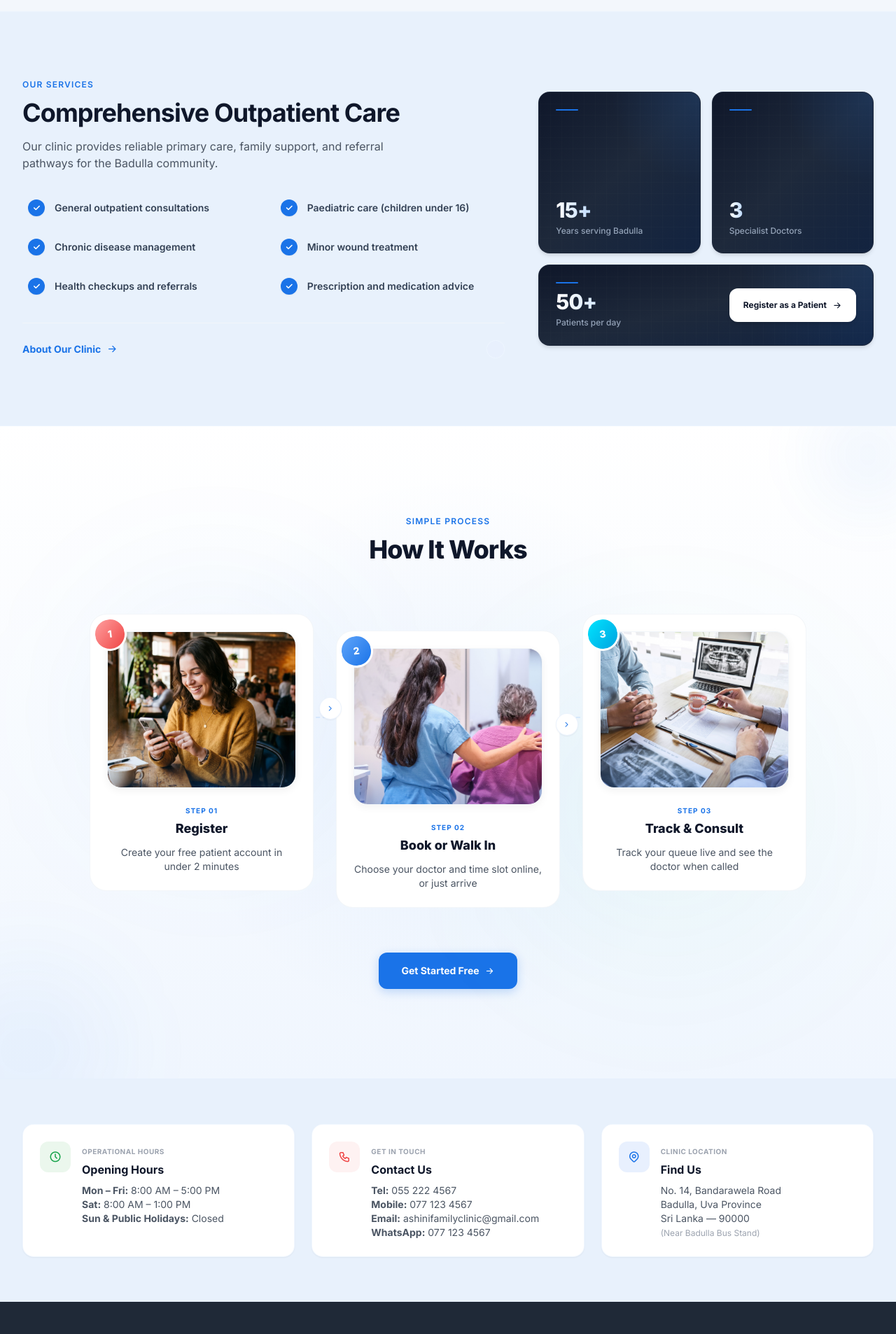
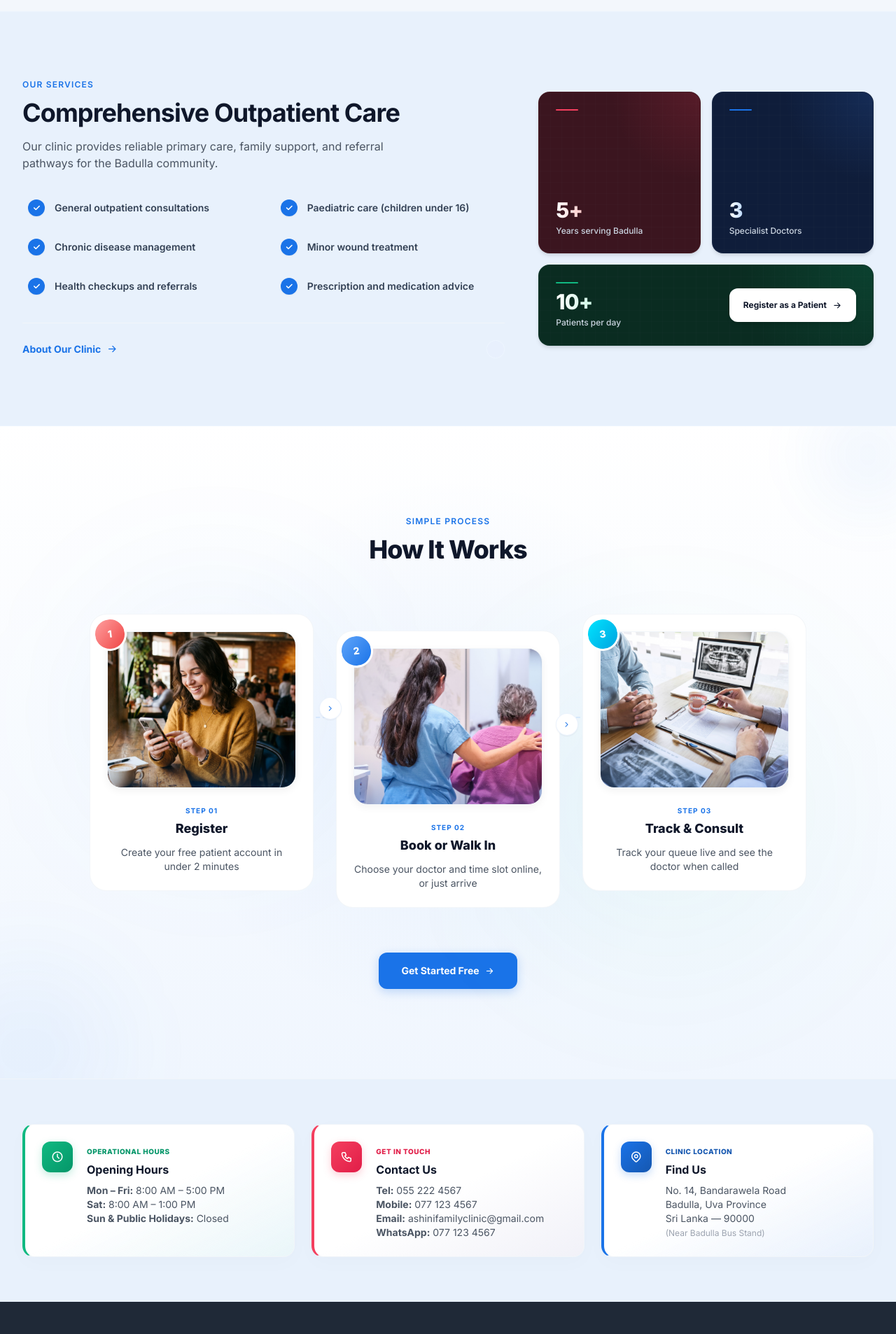
Before and after one commit to SajithNuski/Flowcare-clinic-management-system, a React (Vite) app in the folder frontend/: page / in a window 1280 px wide. Shown: the part 2420-4326 px from the top of the page at 70% size. Built offline with nearby package versions, Linux system fonts and the light colour scheme; no server answers.

Commit message:
update design in landing page

```diff
--- a/frontend/src/pages/LandingPage.jsx
+++ b/frontend/src/pages/LandingPage.jsx
@@ -13,6 +13,122 @@ import walkingImg from "../assets/images/walking.png";
 import consultImg from "../assets/images/cunsult.png";
 import ashiniLogo from "../assets/images/Ashini logo.png";
 import clinicImage from "../assets/images/clinic image.png";
+
+const CountUp = ({ end, duration = 1500, suffix = "" }) => {
+  const [count, setCount] = useState(0);
+  const elementRef = useRef(null);
+
+  useEffect(() => {
+    let start = 0;
+    const endVal = parseInt(end, 10);
+    if (isNaN(endVal)) return;
+
+    let observer;
+    let animationFrameId;
+
+    const startAnimation = () => {
+      const startTime = performance.now();
+
+      const animate = (currentTime) => {
+        const elapsedTime = currentTime - startTime;
+        const progress = Math.min(elapsedTime / duration, 1);
+
+        // Easing function: easeOutQuad
+        const easeProgress = progress * (2 - progress);
+
+        const currentCount = Math.floor(easeProgress * endVal);
+        setCount(currentCount);
+
+        if (progress < 1) {
+          animationFrameId = requestAnimationFrame(animate);
+        } else {
+          setCount(endVal);
+        }
+      };
+
+      animationFrameId = requestAnimationFrame(animate);
+    };
+
+    observer = new IntersectionObserver(
+      (entries) => {
+        if (entries[0].isIntersecting) {
+          startAnimation();
+          observer.disconnect();
+        }
+      },
+      { threshold: 0.1 }
+    );
+
+    if (elementRef.current) {
+      observer.observe(elementRef.current);
+    }
+
+    return () => {
+      if (observer) observer.disconnect();
+      if (animationFrameId) cancelAnimationFrame(animationFrameId);
+    };
+  }, [end, duration]);
+
+  return <span ref={elementRef}>{count}{suffix}</span>;
+};
+
+const getGradientForDoctor = (name = "") => {
+  const gradients = [
+    "from-[#3B82F6] to-[#06B6D4]", // Blue-Cyan
+    "from-[#10B981] to-[#3B82F6]", // Emerald-Blue
+    "from-[#EC4899] to-[#8B5CF6]", // Pink-Purple
+    "from-[#F59E0B] to-[#EF4444]", // Amber-Red
+    "from-[#6366F1] to-[#D946EF]", // Indigo-Fuchsia
+  ];
+  let hash = 0;
+  for (let i = 0; i < name.length; i++) {
+    hash = name.charCodeAt(i) + ((hash << 5) - hash);
+  }
+  const idx = Math.abs(hash) % gradients.length;
+  return gradients[idx];
+};
+
+const getSpecialtyStyles = (specialty = "") => {
+  const s = specialty.toLowerCase();
+  if (s.includes("cardio")) {
+    return {
+      badgeBg: "bg-rose-50/95 border-rose-100/60 text-rose-600",
+      hoverBorder: "hover:border-rose-300 hover:shadow-[0_20px_40px_rgba(244,63,94,0.08)]",
+      iconColor: "text-rose-500",
+      bulletBg: "bg-rose-50",
+      calendarColor: "text-rose-500 bg-rose-50",
+      briefcaseColor: "text-rose-500 bg-rose-50"
+    };
+  }
+  if (s.includes("paediat") || s.includes("pediat") || s.includes("child") || s.includes("baby")) {
+    return {
+      badgeBg: "bg-amber-50/95 border-amber-100/60 text-amber-600",
+      hoverBorder: "hover:border-amber-300 hover:shadow-[0_20px_40px_rgba(245,158,11,0.08)]",
+      iconColor: "text-amber-500",
+      bulletBg: "bg-amber-50",
+      calendarColor: "text-amber-500 bg-amber-50",
+      briefcaseColor: "text-amber-500 bg-amber-50"
+    };
+  }
+  if (s.includes("physician") || s.includes("general") || s.includes("practi")) {
+    return {
+      badgeBg: "bg-emerald-50/95 border-emerald-100/60 text-emerald-600",
+      hoverBorder: "hover:border-emerald-300 hover:shadow-[0_20px_40px_rgba(16,185,129,0.08)]",
+      iconColor: "text-emerald-500",
+      bulletBg: "bg-emerald-50",
+      calendarColor: "text-emerald-500 bg-emerald-50",
+      briefcaseColor: "text-emerald-500 bg-emerald-50"
+    };
+  }
+  return {
+    badgeBg: "bg-blue-50/95 border-blue-100/60 text-[#1A73E8]",
+    hoverBorder: "hover:border-blue-300 hover:shadow-[0_20px_40px_rgba(26,115,232,0.08)]",
+    iconColor: "text-[#1A73E8]",
+    bulletBg: "bg-blue-50",
+    calendarColor: "text-[#1A73E8] bg-blue-50",
+    briefcaseColor: "text-[#1A73E8] bg-blue-50"
+  };
+};
 
 const featureItems = [
   {
@@ -637,52 +753,52 @@ function LandingPage() {
             {/* Right Column: Modern Multiple Square Shapes (Stats Cards Grid) */}
             <div className="lg:col-span-5">
               <div className="grid grid-cols-2 gap-4">
-                {/* Stat 1: 15+ Years */}
-                <div className="relative aspect-square rounded-2xl bg-gradient-to-br from-[#0F172A] via-[#1E293B] to-[#122340] p-6 text-white border border-slate-800/80 overflow-hidden shadow-md flex flex-col justify-between">
+                {/* Stat 1: 5+ Years */}
+                <div className="relative aspect-square rounded-2xl bg-[#3B151F] p-6 text-white border border-[#4C1D24]/60 overflow-hidden shadow-md flex flex-col justify-between hover:-translate-y-1 transition-all duration-305">
                   {/* Soft glow & grid pattern */}
-                  <div className="absolute top-0 right-0 w-32 h-32 bg-[radial-gradient(circle_at_top_right,_rgba(26,115,232,0.15)_0%,_transparent_70%)] pointer-events-none" />
+                  <div className="absolute top-0 right-0 w-32 h-32 bg-[radial-gradient(circle_at_top_right,_rgba(244,63,94,0.15)_0%,_transparent_70%)] pointer-events-none" />
                   <div className="absolute inset-0 bg-[linear-gradient(rgba(255,255,255,0.01)_1px,_transparent_1px),_linear-gradient(90deg,_rgba(255,255,255,0.01)_1px,_transparent_1px)] bg-[size:16px_16px] pointer-events-none" />
 
-                  <div className="w-8 h-[2px] bg-[#1A73E8] rounded-full" />
+                  <div className="w-8 h-[2px] bg-[#F43F5E] rounded-full" />
                   <div>
-                    <div className="text-3xl font-extrabold bg-gradient-to-r from-white to-blue-200 bg-clip-text text-transparent inline-block tracking-tight">
-                      15+
+                    <div className="text-3xl font-extrabold bg-gradient-to-r from-white to-red-200 bg-clip-text text-transparent inline-block tracking-tight">
+                      <CountUp end={5} suffix="+" />
                     </div>
-                    <div className="mt-1 text-xs text-slate-400 font-medium leading-tight">
+                    <div className="mt-1 text-xs text-slate-300 font-medium leading-tight">
                       Years serving Badulla
                     </div>
                   </div>
                 </div>
 
                 {/* Stat 2: 3 Specialist Doctors */}
-                <div className="relative aspect-square rounded-2xl bg-gradient-to-br from-[#0F172A] via-[#1E293B] to-[#122340] p-6 text-white border border-slate-800/80 overflow-hidden shadow-md flex flex-col justify-between">
+                <div className="relative aspect-square rounded-2xl bg-[#0F1D3A] p-6 text-white border border-[#1D2E4D]/60 overflow-hidden shadow-md flex flex-col justify-between hover:-translate-y-1 transition-all duration-305">
                   {/* Soft glow & grid pattern */}
-                  <div className="absolute top-0 right-0 w-32 h-32 bg-[radial-gradient(circle_at_top_right,_rgba(26,115,232,0.15)_0%,_transparent_70%)] pointer-events-none" />
+                  <div className="absolute top-0 right-0 w-32 h-32 bg-[radial-gradient(circle_at_top_right,_rgba(59,130,246,0.15)_0%,_transparent_70%)] pointer-events-none" />
                   <div className="absolute inset-0 bg-[linear-gradient(rgba(255,255,255,0.01)_1px,_transparent_1px),_linear-gradient(90deg,_rgba(255,255,255,0.01)_1px,_transparent_1px)] bg-[size:16px_16px] pointer-events-none" />
 
                   <div className="w-8 h-[2px] bg-[#1A73E8] rounded-full" />
                   <div>
                     <div className="text-3xl font-extrabold bg-gradient-to-r from-white to-blue-200 bg-clip-text text-transparent inline-block tracking-tight">
-                      3
+                      <CountUp end={3} />
                     </div>
-                    <div className="mt-1 text-xs text-slate-400 font-medium leading-tight">
+                    <div className="mt-1 text-xs text-slate-300 font-medium leading-tight">
                       Specialist Doctors
                     </div>
                   </div>
                 </div>
 
-                {/* Stat 3: 50+ Patients per day (Full Width of Grid) */}
-                <div className="col-span-2 relative rounded-2xl bg-gradient-to-br from-[#0F172A] via-[#1E293B] to-[#122340] p-6 text-white border border-slate-800/80 overflow-hidden shadow-md flex flex-col sm:flex-row sm:items-center justify-between gap-4">
+                {/* Stat 3: 10+ Patients per day (Full Width of Grid) */}
+                <div className="col-span-2 relative rounded-2xl bg-[#0A2C21] p-6 text-white border border-[#143D30]/60 overflow-hidden shadow-md flex flex-col sm:flex-row sm:items-center justify-between gap-4 hover:-translate-y-1 transition-all duration-305">
                   {/* Soft glow & grid pattern */}
-                  <div className="absolute top-0 right-0 w-48 h-48 bg-[radial-gradient(circle_at_top_right,_rgba(26,115,232,0.15)_0%,_transparent_70%)] pointer-events-none" />
+                  <div className="absolute top-0 right-0 w-48 h-48 bg-[radial-gradient(circle_at_top_right,_rgba(16,185,129,0.15)_0%,_transparent_70%)] pointer-events-none" />
                   <div className="absolute inset-0 bg-[linear-gradient(rgba(255,255,255,0.01)_1px,_transparent_1px),_linear-gradient(90deg,_rgba(255,255,255,0.01)_1px,_transparent_1px)] bg-[size:16px_16px] pointer-events-none" />
 
                   <div className="flex flex-col">
-                    <div className="w-8 h-[2px] bg-[#1A73E8] rounded-full mb-2" />
-                    <div className="text-3xl font-extrabold bg-gradient-to-r from-white to-blue-200 bg-clip-text text-transparent inline-block tracking-tight">
-                      50+
+                    <div className="w-8 h-[2px] bg-[#10B981] rounded-full mb-2" />
+                    <div className="text-3xl font-extrabold bg-gradient-to-r from-white to-emerald-200 bg-clip-text text-transparent inline-block tracking-tight">
+                      <CountUp end={10} suffix="+" />
                     </div>
-                    <div className="mt-1 text-xs text-slate-400 font-medium">
+                    <div className="mt-1 text-xs text-slate-300 font-medium">
                       Patients per day
                     </div>
                   </div>
@@ -746,8 +862,8 @@ function LandingPage() {
               <article
                 key={step.title}
                 className={`group relative bg-white border border-slate-200/40 p-6 flex flex-col items-center text-center shadow-[var(--card-shadow)] hover:shadow-[0_20px_40px_rgba(26,115,232,0.1)] transition-all duration-300 ease-in-out hover:-translate-y-2 ${step.number === "1" ? "md:-translate-y-2 hover:md:-translate-y-4" :
-                    step.number === "2" ? "md:translate-y-4 hover:md:translate-y-2" :
-                      "md:-translate-y-2 hover:md:-translate-y-4"
+                  step.number === "2" ? "md:translate-y-4 hover:md:translate-y-2" :
+                    "md:-translate-y-2 hover:md:-translate-y-4"
                   }`}
                 style={{
                   borderRadius: 'var(--card-radius)'
@@ -767,8 +883,8 @@ function LandingPage() {
                   {/* Overlapping circular badges with rotate sticker feel and white border */}
                   <div
                     className={`absolute -top-5 -left-5 z-20 flex h-12 w-12 items-center justify-center rounded-full text-sm font-black shadow-[var(--badge-shadow)] border-[3px] border-white ${step.number === "1" ? "bg-gradient-to-br from-[#FFA0A0] to-[#EF4444] text-white" :
-                        step.number === "2" ? "bg-gradient-to-br from-[#60A5FA] to-[#1A73E8] text-white" :
-                          "bg-gradient-to-br from-[#00E5FF] to-[#00A3E0] text-white"
+                      step.number === "2" ? "bg-gradient-to-br from-[#60A5FA] to-[#1A73E8] text-white" :
+                        "bg-gradient-to-br from-[#00E5FF] to-[#00A3E0] text-white"
                       }`}
                     style={{ transform: "rotate(-7deg)" }}
                   >
@@ -806,15 +922,15 @@ function LandingPage() {
         </section>
 
         {/* Contact Info Grid */}
-        <section className="bg-transparent border-t border-blue-100/20 px-4 py-16 sm:px-8">
+        <section className="bg-transparent border-t border-slate-100 px-4 py-16 sm:px-8">
           <div className="mx-auto grid max-w-7xl gap-6 sm:grid-cols-2 lg:grid-cols-3">
             {/* Opening Hours */}
-            <div className="group flex items-start gap-4 rounded-2xl border border-blue-100/40 bg-white p-6 shadow-sm transition-all duration-300 hover:shadow-md hover:border-blue-200/50">
-              <div className="flex h-11 w-11 shrink-0 items-center justify-center rounded-xl bg-[#EBF7ED] text-[#16A34A] transition-transform duration-300 group-hover:scale-110">
+            <div className="group flex items-start gap-5 rounded-2xl border border-slate-100 border-l-4 border-l-[#10B981] bg-gradient-to-br from-white via-white to-[#ECFDF5]/40 p-6 shadow-[0_8px_30px_rgb(0,0,0,0.02)] transition-all duration-300 hover:shadow-[0_20px_40px_rgba(16,185,129,0.08)] hover:-translate-y-1">
+              <div className="flex h-11 w-11 shrink-0 items-center justify-center rounded-xl bg-gradient-to-br from-[#10B981] to-[#059669] text-white shadow-[0_4px_12px_rgba(16,185,129,0.25)] transition-transform duration-300 group-hover:scale-110">
                 <i className="ti ti-clock text-lg" />
               </div>
               <div>
-                <span className="text-[10px] font-bold text-[#9CA3AF] uppercase tracking-wider">Operational Hours</span>
+                <span className="text-[10px] font-extrabold text-[#059669] uppercase tracking-wider">Operational Hours</span>
                 <h3 className="text-base font-bold text-[#0F172A] mt-0.5">
                   Opening Hours
                 </h3>
@@ -829,12 +945,12 @@ function LandingPage() {
             </div>
 
             {/* Contact Us */}
-            <div className="group flex items-start gap-4 rounded-2xl border border-blue-100/40 bg-white p-6 shadow-sm transition-all duration-300 hover:shadow-md hover:border-blue-200/50">
-              <div className="flex h-11 w-11 shrink-0 items-center justify-center rounded-xl bg-[#FEF2F2] text-[#EF4444] transition-transform duration-300 group-hover:scale-110">
+            <div className="group flex items-start gap-5 rounded-2xl border border-slate-100 border-l-4 border-l-[#F43F5E] bg-gradient-to-br from-white via-white to-[#FFF1F2]/40 p-6 shadow-[0_8px_30px_rgb(0,0,0,0.02)] transition-all duration-300 hover:shadow-[0_20px_40px_rgba(244,63,94,0.08)] hover:-translate-y-1">
+              <div className="flex h-11 w-11 shrink-0 items-center justify-center rounded-xl bg-gradient-to-br from-[#F43F5E] to-[#E11D48] text-white shadow-[0_4px_12px_rgba(244,63,94,0.25)] transition-transform duration-300 group-hover:scale-110">
                 <i className="ti ti-phone text-lg" />
               </div>
               <div>
-                <span className="text-[10px] font-bold text-[#9CA3AF] uppercase tracking-wider">Get in Touch</span>
+                <span className="text-[10px] font-extrabold text-[#E11D48] uppercase tracking-wider">Get in Touch</span>
                 <h3 className="text-base font-bold text-[#0F172A] mt-0.5">
                   Contact Us
                 </h3>
@@ -851,12 +967,12 @@ function LandingPage() {
             </div>
 
             {/* Find Us */}
-            <div className="group flex items-start gap-4 rounded-2xl border border-blue-100/40 bg-white p-6 shadow-sm transition-all duration-300 hover:shadow-md hover:border-blue-200/50 col-span-1 sm:col-span-2 lg:col-span-1">
-              <div className="flex h-11 w-11 shrink-0 items-center justify-center rounded-xl bg-[#E8F0FE] text-[#1A73E8] transition-transform duration-300 group-hover:scale-110">
+            <div className="group flex items-start gap-5 rounded-2xl border border-slate-100 border-l-4 border-l-[#1A73E8] bg-gradient-to-br from-white via-white to-[#E8F0FE]/40 p-6 shadow-[0_8px_30px_rgb(0,0,0,0.02)] transition-all duration-300 hover:shadow-[0_20px_40px_rgba(26,115,232,0.08)] hover:-translate-y-1 col-span-1 sm:col-span-2 lg:col-span-1">
+              <div className="flex h-11 w-11 shrink-0 items-center justify-center rounded-xl bg-gradient-to-br from-[#1A73E8] to-[#1557B0] text-white shadow-[0_4px_12px_rgba(26,115,232,0.25)] transition-transform duration-300 group-hover:scale-110">
                 <i className="ti ti-map-pin text-lg" />
               </div>
               <div>
-                <span className="text-[10px] font-bold text-[#9CA3AF] uppercase tracking-wider">Clinic Location</span>
+                <span className="text-[10px] font-extrabold text-[#1557B0] uppercase tracking-wider">Clinic Location</span>
                 <h3 className="text-base font-bold text-[#0F172A] mt-0.5">
                   Find Us
                 </h3>
```
